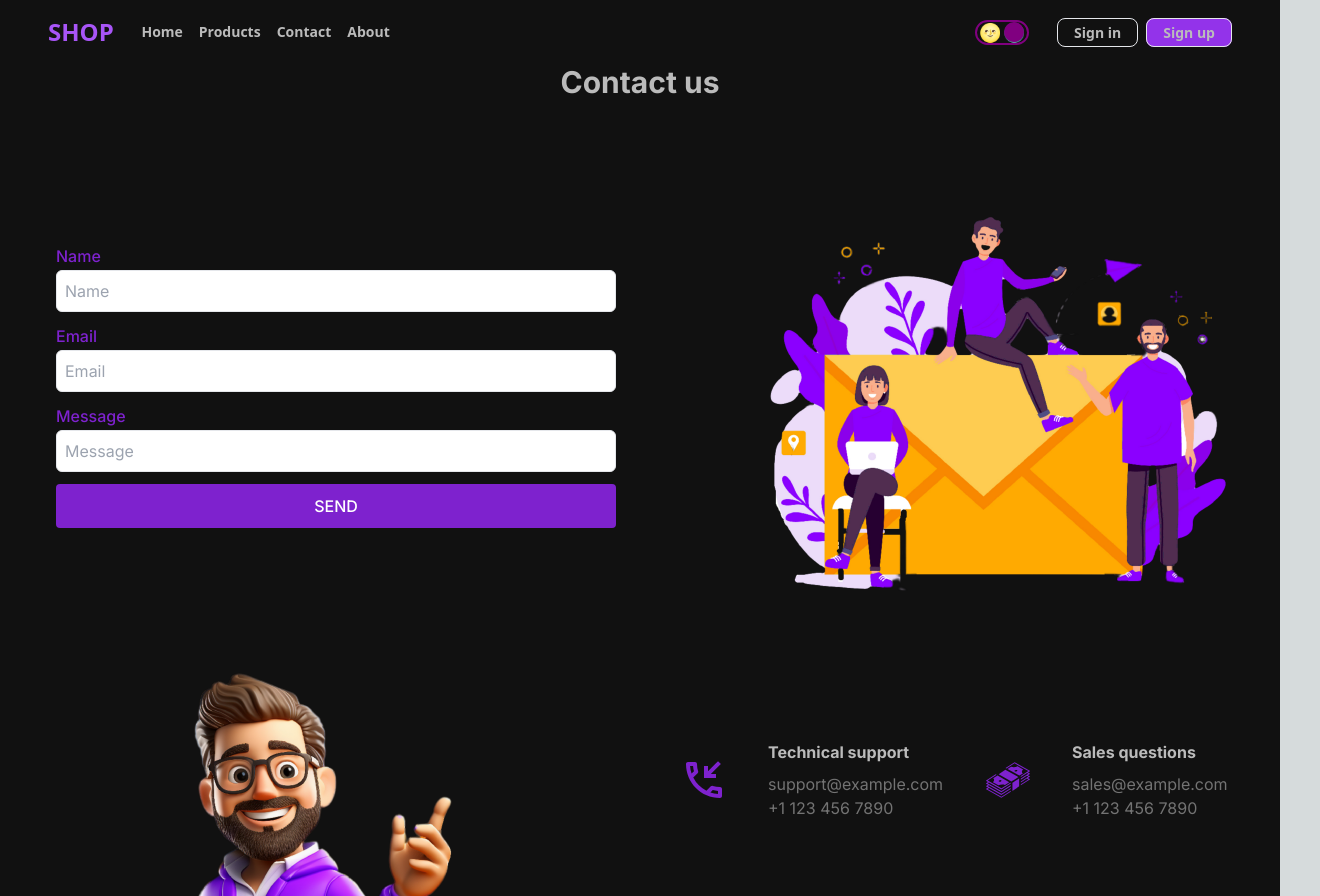
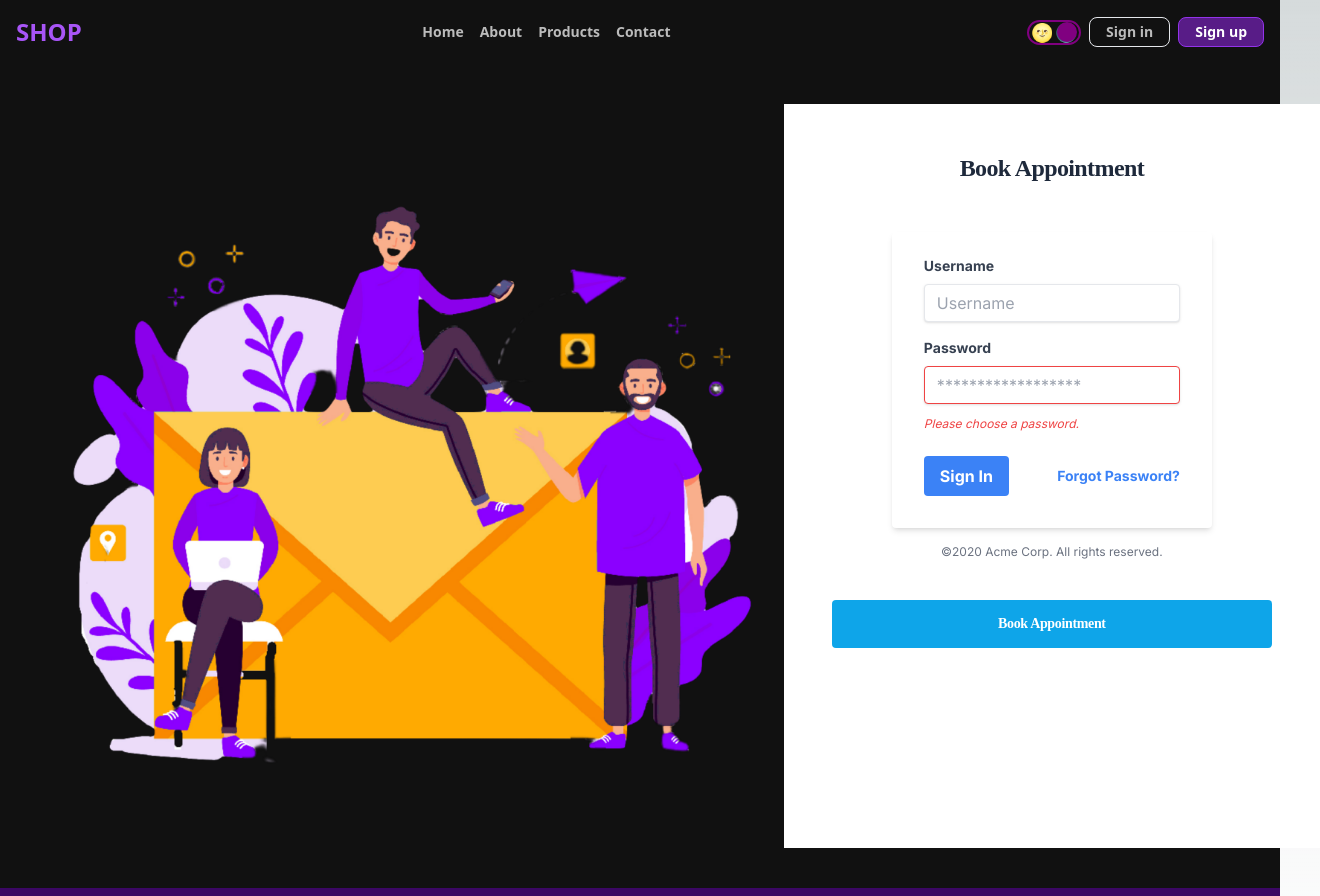
Before and after one commit to Reyad-Mousa/Shop-by-Next-Js, a Next.js app: page /contact in a window 1280 px wide. Shown: the top 896 px of the page, 1320 px wide, since content can reach past the window. Built offline with nearby package versions, Linux system fonts and the light colour scheme.

Commit message:
Updata
make api by axios

```diff
--- a/src/app/(dynamic)/products/[id]/page.jsx
+++ b/src/app/(dynamic)/products/[id]/page.jsx
@@ -1,61 +1,47 @@
+"use client";
+
 import Image from "next/image";
 import styles from "./page.module.css";
 import Link from "next/link";
+import { fetchProductId } from "@/app/api/fetchApi";
+import { useEffect, useState } from "react";
+import { data } from "autoprefixer";
 
-async function getData(id) {
-  const res = await fetch(`https://dummyjson.com/products/${id}`);
-  // The return value is *not* serialized
-  // You can return Date, Map, Set, etc.
+const Product = ({ params }) => {
+  const [productId, setProductId] = useState({});
 
-  if (!res.ok) {
-    // This will activate the closest `error.js` Error Boundary
-    throw new Error("Failed to fetch data");
-  }
-
-  return res.json();
-}
-
-export async function generateMetadata({ params }) {
-  const product = await getData(params.id);
-  return {
-    title: product.title,
-    description: product.description,
-  };
-}
-
-export default async function product({ params }) {
-  const product = await getData(params.id);
+  useEffect(() => {
+    fetchProductId(params.id).then(setProductId);
+  }, []);
 
   return (
-    <div className=" m-5  flex overflow-hidden border-2 rounded-2xl border-purple-900  ">
-      <div className="p-4 md:p-5">
-        <h3 className=" pb-16  font-bold text-2xl uppercase">
-          {product.title}
-        </h3>
-        <div className="flex flex-wrap justify-center w-auto  border-2 rounded-2xl border-purple-900">
-          {product.images.map((image) => (
+    <div className="  grid grid-cols-2  w-screen  h-screen ">
+      <div className="flex justify-center">
+        {/* {productId.images &&
+            productId.images.map((image) => ( */}
         <Image
           className={` ${styles.image}  hover:scale-110 m-2 h-auto rounded-xl`}
-              key={product.id}
-              src={image}
+          // key={image.length}
+          // src={image}
+          src={productId.thumbnail}
           priority
           width={1000}
           height={1000}
           alt="Picture of the author"
         />
-          ))}
+        {/* // ))} */}
       </div>
-        <div className="mt-16">
+
+      <div className="">
+        <h3 className=" pb-16  font-bold text-2xl uppercase">
+          {productId.title}
+        </h3>
         <h1 className=" font-bold">Description :</h1>
-          <p className=" mt-1  overflow-ellipsis overflow-clip">
-            {product.description}
-          </p>
+        <p className=" mt-1  overflow-ellipsis overflow-clip">{productId.id}</p>
         <h1 className="font-bold">
           Price :
-            <span className="font-bold  text-red-600"> {product.price}</span>
+          <span className="font-bold  text-red-600"> {productId.title}</span>
         </h1>
-        </div>
-
         <Link
           className="mt-3 py-3 px-4 inline-flex justify-center items-center gap-2 rounded-md border border-transparent font-semibold bg-blue-500 text-white hover:bg-blue-600 focus:outline-none focus:ring-2 focus:ring-blue-500 focus:ring-offset-2 transition-all text-sm dark:focus:ring-offset-gray-800"
           href="#"
@@ -65,4 +51,6 @@ export default async function product({ params }) {
       </div>
     </div>
   );
-}
+};
+
+export default Product;
--- a/src/app/(dynamic)/products/page.jsx
+++ b/src/app/(dynamic)/products/page.jsx
@@ -1,25 +1,34 @@
+// Products.js
+"use client";
 import Image from "next/image";
 import Link from "next/link";
 import styles from "./page.module.css";
+import { useContext, useEffect, useState } from "react";
+import { CartContext } from "@/context/CartContext";
+import { fetchProducts } from "../../api/fetchApi";
 
-async function getData() {
-  const res = await fetch("https://dummyjson.com/products");
-  // The return value is *not* serialized
-  // You can return Date, Map, Set, etc.
+const Products = () => {
+  const [products, setProducts] = useState([]);
+  const { cart, setCart } = useContext(CartContext);
 
-  if (!res.ok) {
-    // This will activate the closest `error.js` Error Boundary
-    throw new Error("Failed to fetch data");
-  }
+  useEffect(() => {
+    fetchProducts()
+      .then((res) => {
+        setProducts(res.products);
+        console.log(res.products);
+      })
+      .catch((error) => {
+        console.error(error);
+      });
+  }, []);
 
-  return res.json();
-}
+  const addToCart = (product) => {
+    setCart([...cart, product]);
+  };
 
-export default async function products() {
-  const data = await getData();
   return (
-      <div className=" my-10  flex flex-wrap gap-3 justify-center ">
-        {data.products.map((product) => (
+    <div className=" my-10 container flex flex-wrap gap-3 justify-center ">
+      {products.map((product) => (
         <Link
           href={`/products/${product.id}`}
           key={product.id}
@@ -48,15 +57,17 @@ export default async function products() {
               {product.description}
             </p>
 
-              <div
+            <button
+              onClick={() => addToCart(product)}
               className="mt-3 py-3 px-4 inline-flex justify-center items-center gap-2 rounded-md border border-transparent font-semibold bg-blue-500 text-white hover:bg-blue-600 focus:outline-none focus:ring-2 focus:ring-blue-500 focus:ring-offset-2 transition-all text-sm dark:focus:ring-offset-gray-800"
-                href="#"
             >
-                Go somewhere
-              </div>
+              Add To Cart
+            </button>
           </div>
         </Link>
       ))}
     </div>
   );
-}
+};
+
+export default Products;
--- a/src/app/(static)/contact/page.jsx
+++ b/src/app/(static)/contact/page.jsx
@@ -1,136 +1,88 @@
 import Image from "next/image";
-import { MdOutlinePhoneCallback } from "react-icons/md";
-import { GiMoneyStack } from "react-icons/gi";
-import { IoBugOutline } from "react-icons/io5";
-import { BsJournalText } from "react-icons/bs";
-const dataForm = [
-  {
-    id: "Name",
-    Name: "Name",
-    type: "text",
-    placeholder: "Name",
-  },
+import Input from "postcss/lib/input";
+import Link from "next/link";
 
-  {
-    Name: "Email",
-    type: "email",
-    id: "Email",
-    placeholder: "Email",
-  },
-  {
-    Name: "Message",
-    type: "text",
-    id: "Message",
-    placeholder: "Message",
-  },
-];
-const dataContact = [
-  {
-    Image: <MdOutlinePhoneCallback />,
-    title: "Technical support",
-    email: "support@example.com",
-    number: "+1 123 456 7890",
-  },
-  {
-    Image: <GiMoneyStack />,
-
-    title: "Sales questions",
-    email: "sales@example.com",
-    number: "+1 123 456 7890",
-  },
-  {
-    Image: <BsJournalText />,
-    title: "Press",
-    email: "press@example.com",
-    number: "+1 123 456 7890",
-  },
-  {
-    Image: <IoBugOutline />,
-    title: "Bug report",
-    email: "bug@example.com",
-    number: "+1 123 456 7890",
-  },
-];
 function contact() {
   return (
-    <div className="container mx-auto ">
-      <section>
-        <div className="flex justify-center ">
-          <div className="text-center md:max-w-xl lg:max-w-3xl">
-            <h2 className="mb-12 px-6 text-3xl font-bold">Contact us</h2>
-          </div>
-        </div>
-
-        <div className="flex flex-wrap items-center">
-          <form className="mb-12 w-full sm:w-1/2 shrink-0 grow-0 basis-auto md:px-3 lg:mb-0  p-6 lg:px-6">
-            {dataForm.map((data) => (
-              <div key={data.Name} className="mb-3 w-full">
-                <label
-                  className="block font-medium mb-[2px] text-purple-700"
-                  htmlFor={data.id}
-                >
-                  {data.Name}
-                </label>
-                <input
-                  type={data.type}
-                  className="px-2 py-2 border w-full outline-none rounded-md"
-                  id={data.id}
-                  placeholder={data.placeholder}
-                />
-              </div>
-            ))}
-            <button
-              type="button"
-              className="mb-6 inline-block w-full rounded bg-purple-700 px-6 py-2.5 font-medium uppercase leading-normal text-white hover:shadow-md hover:bg-teal-500"
-            >
-              Send
-            </button>
-          </form>
-
-          <div className="w-1/2 shrink-0 grow-0 basis-auto sm:flex justify-end hidden">
+    <div className="flex w-auto">
+      <div className=" max-lg:hidden w-auto">
         <Image
+          className="w-auto "
           src="/images/contact.png"
           priority
           width={500}
-              height={500}
+          height={1000}
           alt="Picture of the author"
         />
       </div>
+      <div
+        style={{
+          overflow: "hidden",
+          width: "-webkit-fill-available",
+        }}
+        className="w-auto px-12 py-10 bg-white flex-col justify-start items-center gap-10 inline-flex"
+      >
+        <div className="text-center text-slate-800 text-2xl font-bold font-['Montserrat'] leading-loose tracking-tight">
+          Book Appointment
         </div>
-
-        <div className="flex flex-wrap items-center ">
-          <div className="w-1/2 shrink-0 grow-0 basis-auto sm:flex justify-start hidden">
-            <Image
-              src="/images/contact2.png"
-              priority
-              width={500}
-              height={500}
-              alt="Picture of the author"
+        <div className="w-full max-w-xs">
+          <form className="bg-white shadow-md rounded px-8 pt-6 pb-8 mb-4">
+            <div className="mb-4">
+              <label
+                className="block text-gray-700 text-sm font-bold mb-2"
+                for="username"
+              >
+                Username
+              </label>
+              <input
+                className="shadow appearance-none border rounded w-full py-2 px-3 text-gray-700 leading-tight focus:outline-none focus:shadow-outline"
+                id="username"
+                type="text"
+                placeholder="Username"
               />
             </div>
-          <div className="flex flex-wrap w-full md:w-1/2">
-            {dataContact.map((data) => (
-              <div
-                key={data.title}
-                className="mb-12 shrink-0 grow-0 basis-auto md:w-6/12  flex justify-center"
+            <div className="mb-6">
+              <label
+                className="block text-gray-700 text-sm font-bold mb-2"
+                for="password"
               >
-                <div className="flex items-start w-full md:w-full  md:p-6">
-                  <div className="shrink-0">
-                    <div className="inline-block rounded-md bg-teal-400-100 p-4 text-5xl text-purple-700">
-                      {data.Image}
+                Password
+              </label>
+              <input
+                className="shadow appearance-none border border-red-500 rounded w-full py-2 px-3 text-gray-700 mb-3 leading-tight focus:outline-none focus:shadow-outline"
+                id="password"
+                type="password"
+                placeholder="******************"
+              />
+              <p className="text-red-500 text-xs italic">
+                Please choose a password.
+              </p>
             </div>
+            <div className="flex items-center justify-between">
+              <button
+                className="bg-blue-500 hover:bg-blue-700 text-white font-bold py-2 px-4 rounded focus:outline-none focus:shadow-outline"
+                type="button"
+              >
+                Sign In
+              </button>
+              <Link
+                className="inline-block align-baseline font-bold text-sm text-blue-500 hover:text-blue-800"
+                href="#"
+              >
+                Forgot Password?
+              </Link>
             </div>
-                  <div className="ml-6 grow">
-                    <p className="mb-2 font-bold">{data.title}</p>
-                    <p className="text-neutral-500 ">{data.email}</p>
-                    <p className="text-neutral-500 ">{data.number}</p>
+          </form>
+          <p class="text-center text-gray-500 text-xs">
+            &copy;2020 Acme Corp. All rights reserved.
+          </p>
+        </div>{" "}
+        <div className="self-stretch h-12 px-10 py-3.5 bg-sky-500 rounded flex-col justify-start items-center gap-2.5 flex">
+          <div className="text-center text-white text-sm font-bold font-['Montserrat'] leading-snug tracking-tight">
+            Book Appointment
           </div>
         </div>
       </div>
-            ))}
-          </div>
-        </div>
-      </section>
     </div>
   );
 }
--- /dev/null
+++ b/src/app/api/fetchApi.js
@@ -0,0 +1,14 @@
+// api.js
+import axios from "axios";
+
+export const fetchProducts = async () => {
+  const res = await axios.get("https://dummyjson.com/products/");
+  return res.data;
+};
+
+export const fetchProductId = async (id) => {
+  const res = await axios.get(`https://dummyjson.com/products/${id}`);
+
+  console.log(res, "Product");
+  return res.data;
+};
--- a/src/app/layout.jsx
+++ b/src/app/layout.jsx
@@ -1,28 +1,34 @@
+"use client";
 import { Inter } from "next/font/google";
 import "./globals.css";
 import Navbar from "@/components/Navbar/Navbar";
 import Footer from "@/components/Footer/Footer";
 import { ThemProvider } from "@/context/ThemContext";
+import { CartContext } from "@/context/CartContext";
+import { useState } from "react";
 
 const inter = Inter({ subsets: ["latin"] });
 
-export const metadata = {
-  title: "Shop",
-  description: "Generated by create next app",
-};
+// export const metadata = {
+//   title: "Shop",
+//   description: "Generated by create next app",
+// };
 
 export default function RootLayout({ children }) {
+  const [cart, setCart] = useState([]);
   return (
+    <CartContext.Provider value={{ cart, setCart }}>
       <html lang="en">
         <body className={inter.className}>
           <ThemProvider>
-          <div className=" px-8 bg">
             <Navbar />
-            <div>{children}</div>
+            <div className=" m-10 container flex  justify-center ">
+              {children}
+            </div>
             <Footer />
-          </div>
           </ThemProvider>
         </body>
       </html>
+    </CartContext.Provider>
   );
 }
--- a/src/components/DarkMode/DarkMode.jsx
+++ b/src/components/DarkMode/DarkMode.jsx
@@ -11,7 +11,7 @@ export const DarkMode = () => {
       <div className={style.icon}>🌚</div>
       <div
         className={style.switcher}
-        style={mode === "light" ? { left: "3px" } : { right: "3px" }}
+        style={mode === "light" ? { left: "3px" } : { right: "2px" }}
       />
     </div>
   );
--- a/src/components/Footer/Footer.jsx
+++ b/src/components/Footer/Footer.jsx
@@ -1,9 +1,10 @@
 import Image from "next/image";
 import { social_media } from "./data";
 import Link from "next/link";
+
 function Footer() {
   return (
-    <footer className=" font-sans w-full m-0 border-t ">
+    <footer className=" font-sans w-full m-0  bg-purple-950">
       <div className="container flex  justify-evenly w-64 mx-auto py-4 cursor-pointer	">
         {social_media.map((media) => (
           <Image
--- a/src/components/Navbar/Navbar.jsx
+++ b/src/components/Navbar/Navbar.jsx
@@ -2,35 +2,22 @@
 import Link from "next/link";
 import { DarkMode } from "../DarkMode/DarkMode";
 import Image from "next/image";
-import { useEffect, useState } from "react";
+import { useState } from "react";
 import { nav_links } from "./data";
-import SignPage from "./SignPage";
 function Navbar() {
   const [toggle, setToggle] = useState(false);
-  useEffect(() => {
-    // This code will run every time the toggle state changes
-    // You can use it to do things like update the DOM or fetch data
-  }, [toggle]);
-
-  const handel = () => {
-    // Update the toggle state
-    setToggle(true);
-
-    // Close the hamburger menu if it is open
-    if (toggle) {
-      setToggle(false);
-    }
-  };
   return (
-    <div className="container mx-auto px-4 font-sans w-full m-0">
+    <div className=" font-sans w-full m-0">
+      <div>
+        <div className="container mx-auto px-4">
           <div className="flex items-center justify-between py-4">
             <Link href="/">
-          <h1 className="text-white-800 text-purple-500 font-black text-2xl w-1/12">
+              <h1 className="text-white-800 text-purple-500 font-black text-2xl">
                 SHOP
               </h1>
             </Link>
-        <div className="hidden sm:flex justify-between w-9/12">
-          <div className=" sm:flex sm:items-center ">
+
+            <div className="hidden sm:flex sm:items-center">
               {nav_links.map((links) => (
                 <Link
                   key={links.id}
@@ -41,35 +28,80 @@ function Navbar() {
                 </Link>
               ))}
             </div>
+            <div className="hidden sm:flex sm:items-center">
               <DarkMode />
+              <Link
+                href="#"
+                className="text-white-800 text-sm font-semibold border px-4 py-1 rounded-lg hover:text-purple-600 hover:border-purple-600 mx-2"
+              >
+                Sign in
+              </Link>
+              <Link
+                href="#"
+                className="text-white-800 text-sm font-semibold border border-purple-600 px-4 py-1 rounded-lg bg-purple-900 hover:border-gray-100 text-white"
+              >
+                Sign up
+              </Link>
             </div>
-        <SignPage />
-        <div className="sm:hidden cursor-pointer items-center flex justify-around w-24 ">
+
+            <div className="sm:hidden cursor-pointer items-center flex justify-around w-24">
               <DarkMode />
               <Image
                 src="/images/list.png"
                 width={30}
+                priority
                 height={30}
-            priority
                 alt="Picture of the author"
                 onClick={() => setToggle(!toggle)}
               />
             </div>
           </div>
           {toggle && (
-        <div className=" sm:hidden flex flex-col   items-center  border-t-2 border-purple-300 py-2">
-          {nav_links.map((links) => (
+            <div className=" sm:hidden  border-t-2 border-purple-300 py-2">
+              <div className="flex flex-col-reverse divide-y divide-y-reverse">
                 <Link
-              onClick={() => handel()}
-              key={links.id}
-              href={links.href}
-              className="flex flex-col-reverse divide-y divide-y-reverse border-b-2  hover:text-purple-600 py-1"
+                  href="#"
+                  className="text-white-800 text-sm font-semibold hover:text-purple-600 mb-1"
                 >
-              {links.title}
+                  Products
                 </Link>
-          ))}
+                <Link
+                  href="#"
+                  className="text-white-800 text-sm font-semibold hover:text-purple-600 mb-1"
+                >
+                  Marketplace
+                </Link>
+                <Link
+                  href="#"
+                  className="text-white-800 text-sm font-semibold hover:text-purple-600 mb-1"
+                >
+                  Partners
+                </Link>
+                <Link
+                  href="#"
+                  className="text-white-800 text-sm font-semibold hover:text-purple-600 mb-1"
+                >
+                  Pricing
+                </Link>
+              </div>
+              <div className="flex justify-end items-center border-t-2 pt-2">
+                <Link
+                  href="#"
+                  className="text-white-800 text-sm font-semibold border px-4 py-1 rounded-lg hover:text-purple-600 hover:border-purple-600 mr-2"
+                >
+                  Sign in
+                </Link>
+                <Link
+                  href="#"
+                  className="text-white-800 text-sm font-semibold border px-4 py-1 rounded-lg bg-purple-600 hover:border-white-600"
+                >
+                  Sign up
+                </Link>
+              </div>
             </div>
           )}
+        </div>
+      </div>
     </div>
   );
 }
--- a/src/components/Navbar/data.js
+++ b/src/components/Navbar/data.js
@@ -1,6 +1,8 @@
 export const nav_links = [
   { title: "Home", id: 1, href: "/" },
+  { title: "About", id: 2, href: "/about" },
   { title: "Products", id: 3, href: "/products" },
   { title: "Contact", id: 4, href: "/contact" },
-  { title: "About", id: 2, href: "/about" },
+
+
 ];
--- /dev/null
+++ b/src/context/CartContext.js
@@ -0,0 +1,4 @@
+
+import { createContext } from "react";
+
+export const CartContext = createContext(null);
```
Also changed, not shown: src/app/(dynamic)/addToCart/page.jsx (added, +97 -0 lines). Lines whose indentation alone changed are shown as unchanged.
